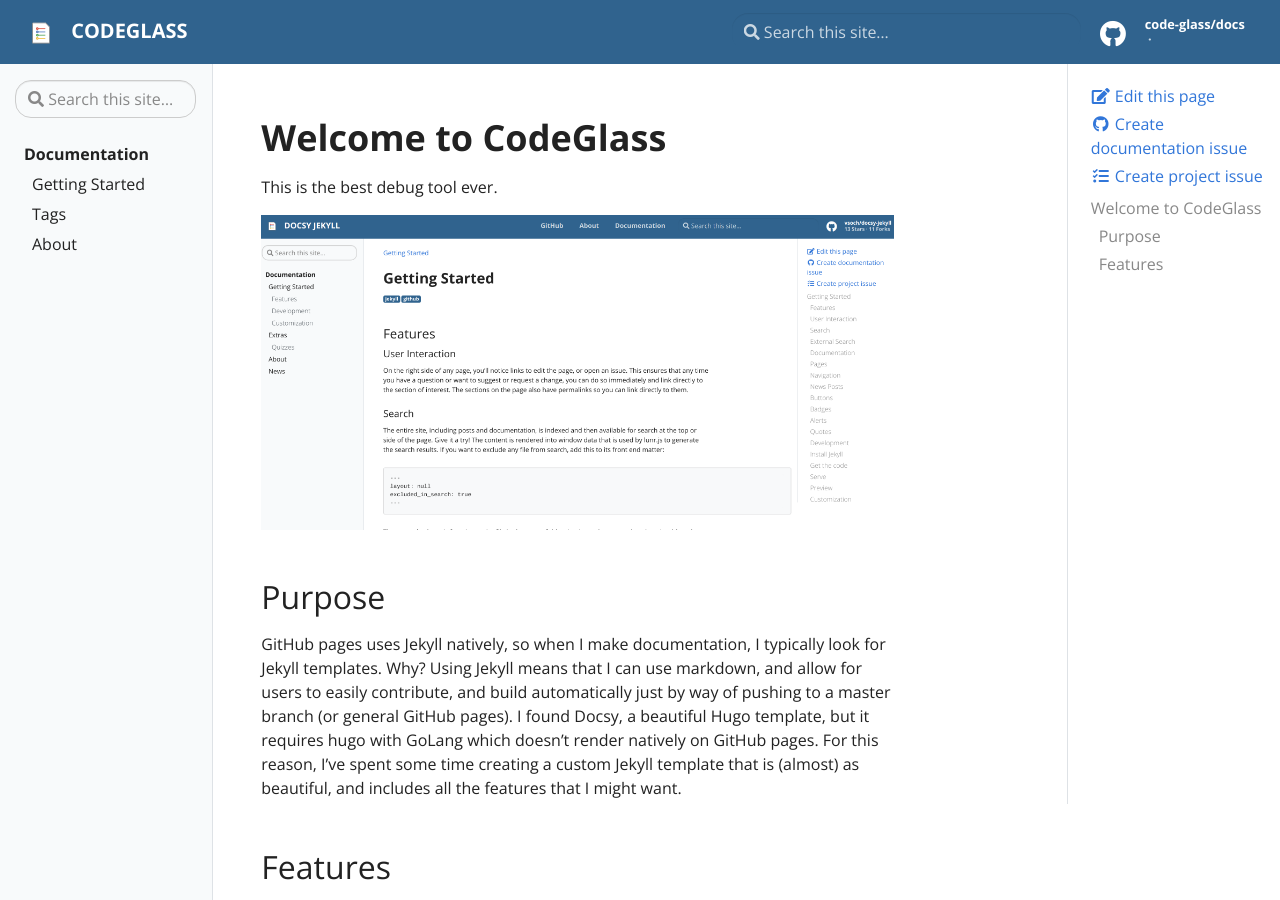
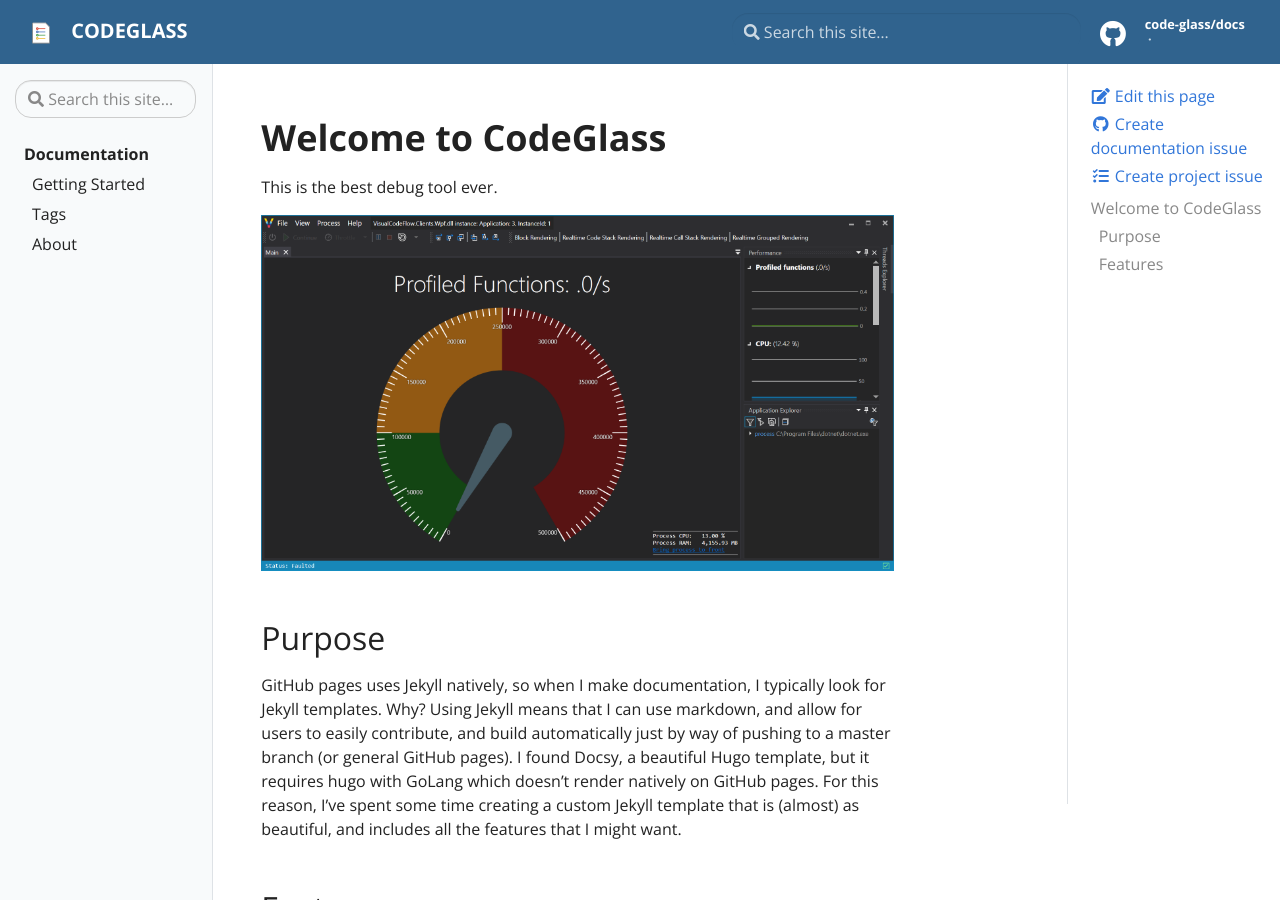
Before and after one commit to code-glass/docs, a Jekyll site: the page built from pages/index.md, in a window 1280 px wide and 900 px high. Built offline with Jekyll 4.4.1, drawn with Linux system fonts in a browser that asks for light colours.

Commit message:
screenshot application

```diff
--- a/pages/index.md
+++ b/pages/index.md
@@ -8,7 +8,7 @@ permalink: /
 
 This is the best debug tool ever.
 
-![assets/img/docsy-jekyll.png](assets/img/docsy-jekyll.png)
+![assets/img/screen1.png](assets/img/screen1.png)
 
 ## Purpose
 
```
Also changed, not shown: assets/img/screen1.png (added).
